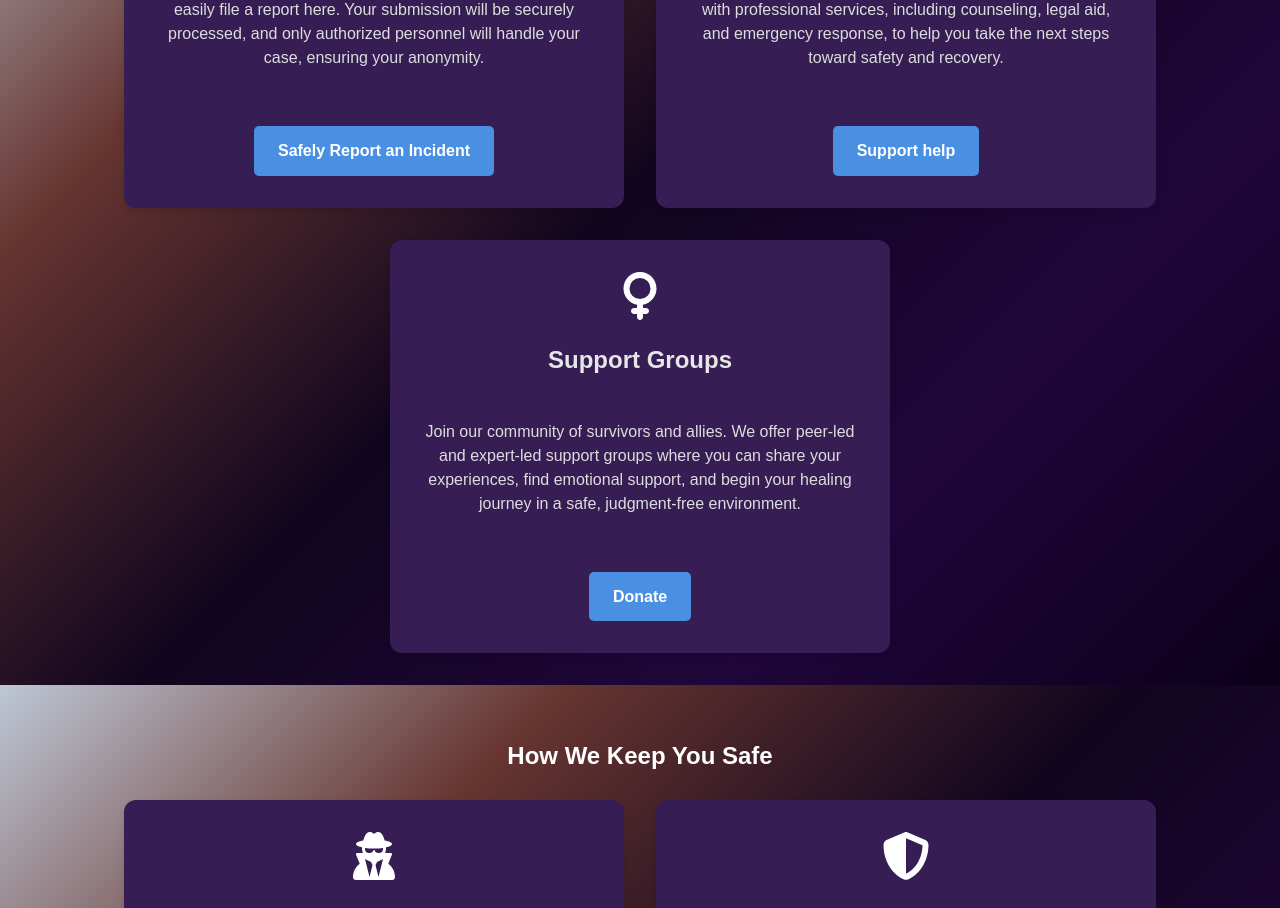
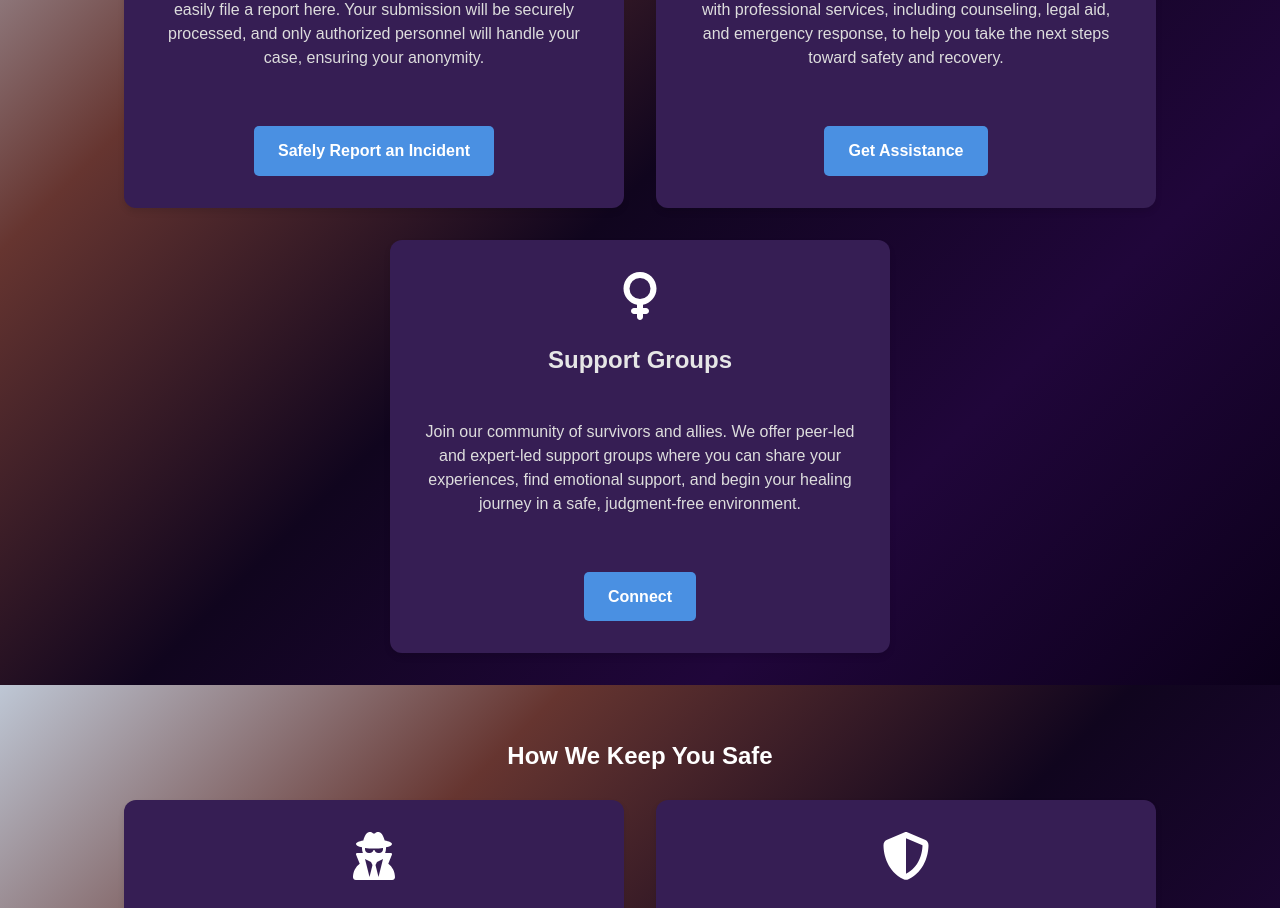
Before and after one commit to Cherrypick14/kintsugi, a React (Vite) app in the folder src/kintsugi_frontend/: page /home in a window 1280 px wide. Shown: the part 1120-2028 px from the top of the page. Built offline with nearby package versions, Linux system fonts and the light colour scheme; no server answers.

Commit message:
Fix typo in button name

```diff
--- a/src/kintsugi_frontend/src/components/Howitworks.jsx
+++ b/src/kintsugi_frontend/src/components/Howitworks.jsx
@@ -32,8 +32,8 @@ const HowItWorks = () => {
             <FontAwesomeIcon icon={faUserNurse} className="howitworks-icon" style={iconStyle} />
             <h3>Find Help</h3>
             <p>Access immediate assistance and support. We connect you with professional services, including counseling, legal aid, and emergency response, to help you take the next steps toward safety and recovery.</p>
-            <Button  to="/groupmanager" className="button-primary">
-             Support help
+            <Button  to="/" className="button-primary">
+             Get Assistance
             </Button>
           </div>
 
@@ -42,8 +42,8 @@ const HowItWorks = () => {
             <FontAwesomeIcon icon={faVenus} className="howitworks-icon" style={iconStyle} />
             <h3>Support Groups</h3>
             <p>Join our community of survivors and allies. We offer peer-led and expert-led support groups where you can share your experiences, find emotional support, and begin your healing journey in a safe, judgment-free environment.</p>
-            <Button  to="/donate" className="button-primary">
-             Donate
+            <Button  to="/groupmanager" className="button-primary">
+             Connect
             </Button>
           </div>
 
```
